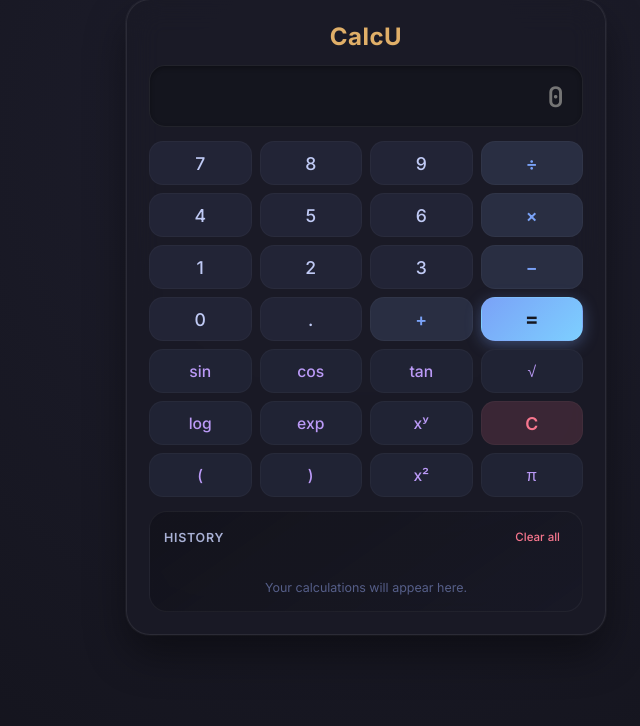
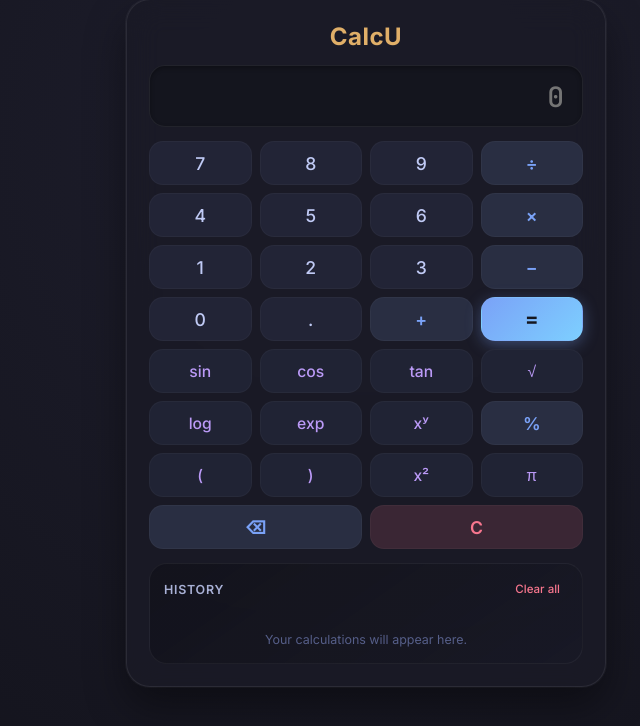
Before and after one commit to Austind16/Flask-Calculator, a Flask app: page / in a window 1280 px wide. Shown: the part 19-745 px from the top of the page, without its empty margins (274-914 px from the left). Run offline with Flask 3, Linux system fonts and the light colour scheme.

Commit message:
UI upgrades

```diff
--- a/Calc/app.py
+++ b/Calc/app.py
@@ -99,8 +99,14 @@ def calculator():
                 try:
                     # Replace ^ with ** for power operations
                     expression_eval = expression.replace("^", "**")
+                    import re
+                    # Convert postfix percentages before evaluating the expression.
+                    expression_eval = re.sub(
+                        r'(\d+(?:\.\d+)?)%',
+                        r'(\1 / 100)',
+                        expression_eval
+                    )
                     # Insert * for implicit multiplication (e.g., 2pi, 2sin(30), )(, )log(10)).
-                    import re
                     expression_eval = re.sub(
                         r'(\d|\))\s*(pi|e|sin|cos|tan|sqrt|log|exp|\()',
                         r'\1*\2',
--- a/Calc/static/style.css
+++ b/Calc/static/style.css
@@ -130,6 +130,10 @@ h1 {
     grid-template-columns: repeat(4, 1fr);
     gap: 10px;
     margin-bottom: 10px;
+}
+
+.control-row {
+    grid-template-columns: repeat(2, minmax(0, 1fr));
 }
 
 button {
--- a/Calc/templates/index.html
+++ b/Calc/templates/index.html
@@ -65,7 +65,7 @@
             <button type="button" class="btn-fn" onclick="setSingle('log')">log</button>
             <button type="button" class="btn-fn" onclick="setSingle('exp')">exp</button>
             <button type="button" class="btn-fn" onclick="setOp('^')">xʸ</button>
-            <button type="button" class="btn-clear" onclick="clearDisplay()">C</button>
+            <button type="button" class="btn-op" onclick="insertPercentage()">%</button>
         </div>
 
         <div class="row">
@@ -73,6 +73,11 @@
             <button type="button" class="btn-fn" onclick="setBracket(')')">)</button>
             <button type="button" class="btn-fn" onclick="setSingle('square')">x²</button>
             <button type="button" class="btn-fn" onclick="insertPi()">π</button>
+        </div>
+
+        <div class="row control-row">
+            <button type="button" class="btn-op" onclick="backspace()" aria-label="Backspace">⌫</button>
+            <button type="button" class="btn-clear" onclick="clearDisplay()">C</button>
         </div>
 
     </form>
```
Also changed, not shown: Calc/static/script.js (+22 -9 lines).
